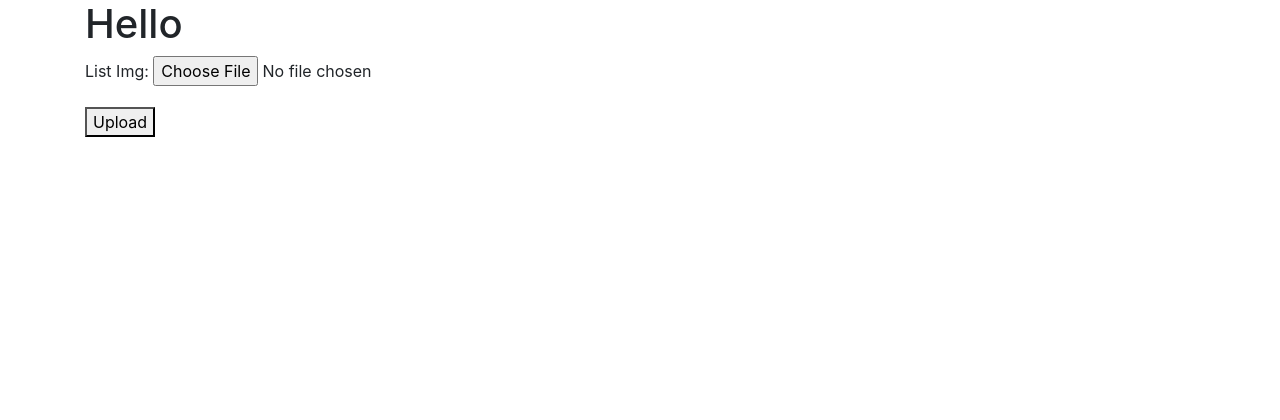
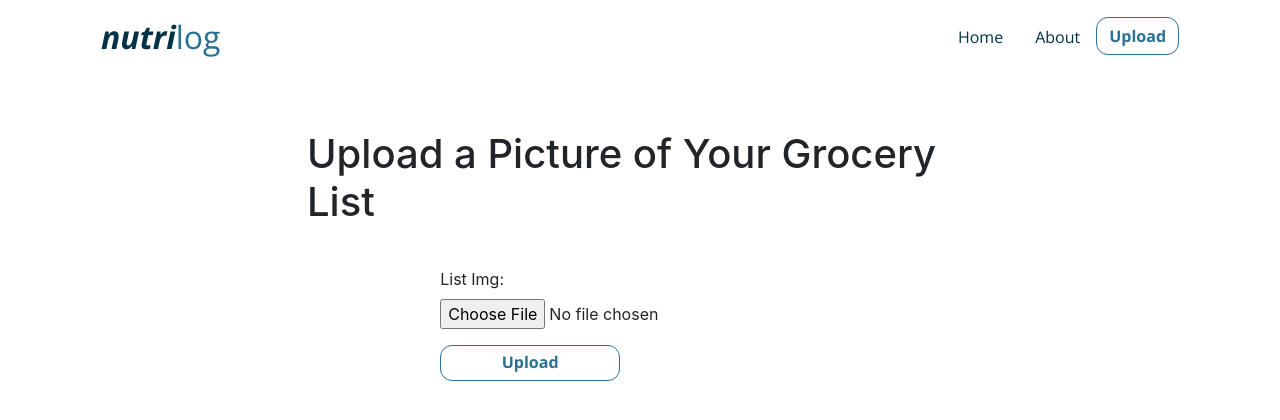
Before and after one commit to pidnam1/nutrilog, a Django app: page /nutrition/googletest/ in a window 1280 px wide. Shown: the top 420 px of the page. Run offline with Django 3.2, Linux system fonts and the light colour scheme; some libraries are stand-ins or nearby versions.

Commit message:
first upload function done

```diff
--- /dev/null
+++ b/nutrition/static/nutrition/uploadpage.css
@@ -0,0 +1,153 @@
+.navbar {
+    font-family: 'Open Sans', sans-serif;
+    font-weight: bold;
+    text-decoration: none;
+}
+
+.nav {
+    vertical-align: auto;
+}
+
+.navbar-brand {
+    font-size: xx-large;
+    color: #023246;
+    font-style:italic;
+}
+.color-logo {
+    color:#287094;
+    font-style: normal;
+    font-weight: normal;
+}
+
+.btn {
+    background-color: white;
+    color: #287094;
+    font-family: 'Open Sans', sans-serif;
+    font-weight: bold;
+    text-decoration: none;
+    border-radius: 12px;
+    border-color: #287094;
+    border-style: solid;
+    border: 50%;
+
+}
+
+.nav-link {
+    color: #023246;
+    font-weight:500;
+}
+.nav-link:hover{
+    color: #023246;
+    text-decoration: underline;
+    text-decoration-color: #287094;
+    text-underline-offset: 25%;
+    text-decoration-thickness: 10%;
+}
+
+.navbar-brand:hover{
+    color: #023246;
+}
+
+.btn:hover{
+    background-color: #287094;
+    border-color: #287094;
+}
+
+.slogan {
+    font-family: 'Open Sans', sans-serif;
+    font-weight: bold;
+    text-decoration: none;
+    color: #023246;
+    font-size: 300%;
+    margin-top: 3%;
+    margin-left: 5%;
+}
+
+.info-text {
+    font-family: 'Open Sans', sans-serif;
+    font-weight:500;
+    text-decoration: none;
+    color: #287094;
+    font-size: 150%;
+    margin-left: 5%;
+    margin-top: 1%;
+}
+
+.main-upload {
+    font-family: 'Open Sans', sans-serif;
+    font-weight:bold;
+    text-decoration: none;
+    background-color: #287094;
+    color: white;
+    margin-top: 3%;
+    margin-left: 10%;
+}
+
+.btn-default{
+    margin-left: 5%;
+    margin-top: 3%;
+    background-color: #287094;
+    color: white;
+    font-size: auto;
+    width: 100%;
+    height: 5%;
+
+}
+
+.btn-default:hover {
+    background-color: white;
+    color: #287094;
+}
+
+.type-button {
+    border-color: #023246;
+    color: #023246;
+    margin-top: 3%;
+    width: 100%;
+    height: 5%;
+    font-size: auto;
+
+}
+
+#idek{
+    padding-top: 1%;
+}
+
+#add{
+    margin: auto;
+    background-color: #287094;
+    color: white;
+    font-size: auto;
+}
+.btn-primary{
+    margin: auto;
+}
+
+.type-button:hover{
+    background-color: #023246;
+    color: white;
+    border-color: #023246;
+}
+
+.button-row {
+    margin-left: 3%;
+    margin-top: 3%;
+}
+.row{
+    width:60%;
+    margin: auto;
+    padding-top: 5%;
+
+}
+
+#upload{
+    width:45%;
+    margin: auto;
+    padding-top: 1%;
+    text-align: center;
+}
+
+.form {
+    display: inline-block;
+    text-align: center;
+}
--- a/nutrition/templates/nutrition/success.html
+++ b/nutrition/templates/nutrition/success.html
@@ -20,7 +20,9 @@
                     <a class="nav-link" href="{% url 'nutrition:about' %}">About</a>
                 </li>
                 <li>
-                    <button class="btn btn-outline-primary">Upload</button>
+                    <a class="btn btn-outline-primary" href="{% url 'nutrition:testgoogle' %}">
+                    Upload
+                </a>
                 </li>
             </ul>
         </nav>
--- a/nutrition/templates/nutrition/testgoogle.html
+++ b/nutrition/templates/nutrition/testgoogle.html
@@ -1,18 +1,46 @@
 {% load static %}
 <link rel="stylesheet" href="{% static 'nutrition/bootstrap.min.css' %}">
+<link rel="stylesheet" type = 'text/css' href="{% static 'nutrition/uploadpage.css' %}">
+<link rel="preconnect" href="https://fonts.gstatic.com">
+<link href="https://fonts.googleapis.com/css2?family=Open+Sans:ital,wght@0,400;0,600;0,700;1,400;1,600;1,700&display=swap" rel="stylesheet">
+
+<html lang="en">
 <head>
-    <meta charset="UTF-8">
-    <title>Title</title>
+
+    <div class="container">
+        <meta charset="UTF-8">
+        <title>nutrilog</title>
+        <nav class="navbar">
+            <a href="{% url 'nutrition:home' %}" class="navbar-brand navbar-light background-light">nutri<span class="color-logo">log</span></a>
+            <ul class="nav">
+                <li class="nav-item">
+                    <a class="nav-link" href="{% url 'nutrition:home' %}">Home</a>
+                </li>
+                <li class="nav-item">
+                    <a class="nav-link" href="{% url 'nutrition:about' %}">About</a>
+                </li>
+                <li>
+                    <a class="btn btn-outline-primary" href="{% url 'nutrition:testgoogle' %}">Upload</a>
+
+                </li>
+            </ul>
+        </nav>
+    </div>
+
 </head>
 <body>
 <div class="container">
-<h1>Hello</h1>
+    <div class="row">
+<h1>Upload a Picture of Your Grocery List</h1>
 
+        <div class="row">
      <form method = "post" enctype="multipart/form-data">
         {% csrf_token %}
         {{ form.as_p }}
-        <button type="submit">Upload</button>
+        <button class = "btn btn-primary" id="upload" type="submit">Upload</button>
     </form>
+            </div>
+        </div>
     </div>
 </body>
 </html>
--- a/nutrition/views.py
+++ b/nutrition/views.py
@@ -160,7 +160,7 @@ def testgoogle(request):
         if form.is_valid():
             form.save()
 
-            return redirect('nutrition:successful_google')
+            return redirect('nutrition:results')
     else:
         form = ListForm()
     return render(request, 'nutrition/testgoogle.html', {"form":form})
```
Also changed, not shown: nutrition/static/nutrition/styles.css (+17 -1 lines), media/images/IMG_0524_BO7Gb4D.jpg (added), media/images/IMG_0524_NikXSHM.jpg (added), media/images/IMG_0524_UYmaqwE.jpg (added), media/images/IMG_0524_VVw8ekY.jpg (added), media/images/IMG_0524_X0FqIaP.jpg (added), media/images/IMG_0524_jGDA7SK.jpg (added), media/images/IMG_0524_jPWGJbN.jpg (added), media/images/IMG_0524_nYMsspP.jpg (added), media/images/IMG_0524_zFv983I.jpg (added).
